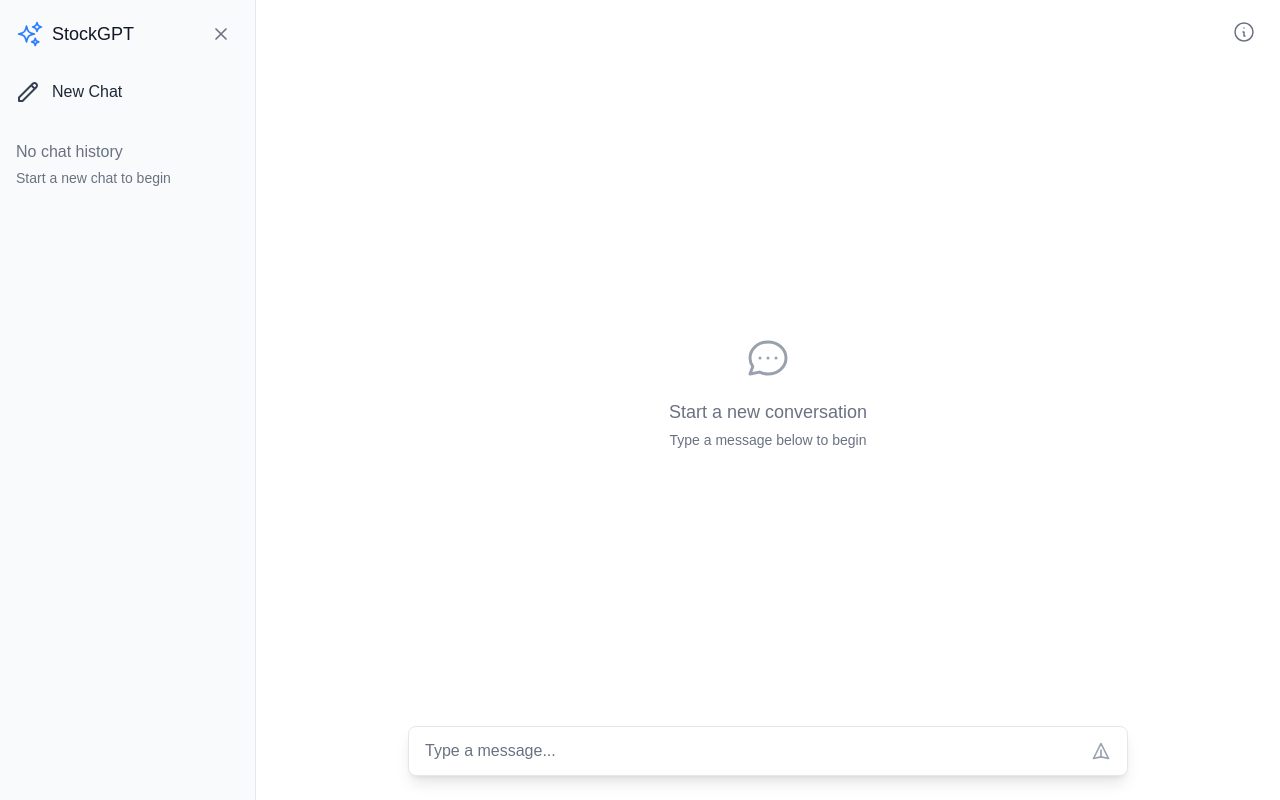
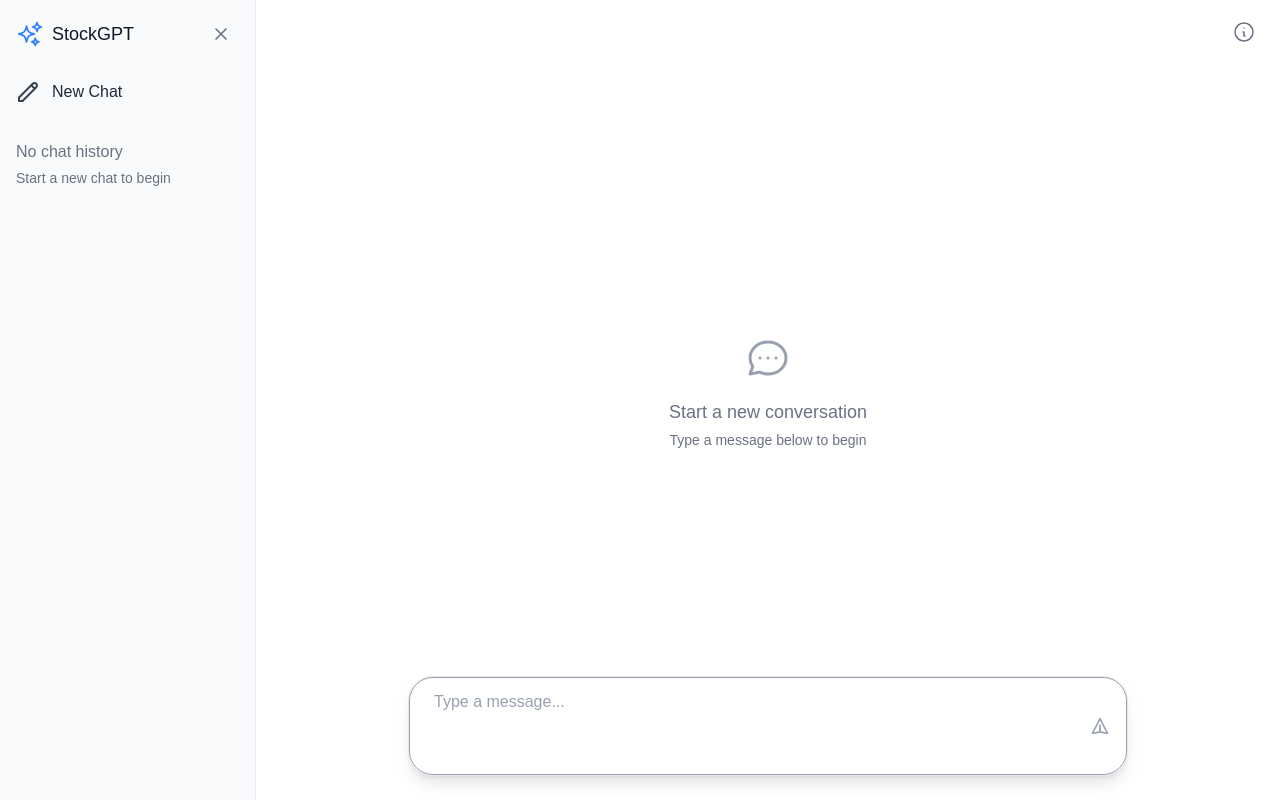
Before and after one commit to quocld/stock-ai-1.0, a Next.js app: page / in a window 1280 px wide. Built offline with nearby package versions, Linux system fonts and the light colour scheme.

Commit message:
feature: improve chat UI

```diff
--- a/src/components/ChatInput.tsx
+++ b/src/components/ChatInput.tsx
@@ -42,7 +42,7 @@ export function ChatInput({ onSendMessage, isLoading, onCancel }: ChatInputProps
 
   return (
     <form onSubmit={handleSubmit} className="relative">
-      <div className="relative flex items-center">
+      <div className="relative flex items-center rounded-3xl bg-white/50 dark:bg-gray-800/50 border-[0.5px] border-gray-400 dark:border-gray-700/40">
         <textarea
           ref={textareaRef}
           value={message}
@@ -50,14 +50,18 @@ export function ChatInput({ onSendMessage, isLoading, onCancel }: ChatInputProps
           onKeyDown={handleKeyDown}
           placeholder="Type a message..."
           disabled={isLoading}
-          rows={1}
+          rows={3}
           className={`
-            w-full resize-none rounded-lg
-            bg-transparent text-gray-900 dark:text-gray-100
-            px-4 py-3 pr-24 focus:outline-none
+            w-full resize-none rounded-3xl
+            bg-transparent
+            text-gray-900 dark:text-gray-100
+            px-6 py-3 pr-24
+            focus:outline-none
             disabled:opacity-50 disabled:cursor-not-allowed
-            min-h-[44px] max-h-[200px]
-            placeholder-gray-500 dark:placeholder-gray-400
+            min-h-[56px] max-h-[200px]
+            placeholder-gray-400 dark:placeholder-gray-500
+            text-base font-medium
+            transition-colors duration-200
           `}
         />
         <div className="absolute right-2 flex items-center gap-2">
@@ -65,7 +69,7 @@ export function ChatInput({ onSendMessage, isLoading, onCancel }: ChatInputProps
             <button
               type="button"
               onClick={onCancel}
-              className="p-2 text-gray-500 hover:text-gray-700 dark:text-gray-400 dark:hover:text-gray-200 rounded-lg hover:bg-gray-100 dark:hover:bg-gray-700 transition-colors"
+              className="p-2 text-gray-500 hover:text-gray-700 dark:text-gray-400 dark:hover:text-gray-200 rounded-2xl hover:bg-gray-100 dark:hover:bg-gray-700 transition-colors"
               aria-label="Cancel"
             >
               <svg className="w-5 h-5" fill="none" stroke="currentColor" viewBox="0 0 24 24">
@@ -77,9 +81,9 @@ export function ChatInput({ onSendMessage, isLoading, onCancel }: ChatInputProps
               type="submit"
               disabled={!message.trim() || isLoading}
               className={`
-                p-2 rounded-lg transition-colors
+                p-2 rounded-2xl transition-colors
                 ${message.trim() && !isLoading
-                  ? 'text-blue-500 hover:text-blue-600 hover:bg-blue-50 dark:text-blue-400 dark:hover:text-blue-300 dark:hover:bg-blue-900/20'
+                  ? 'text-blue-600 hover:text-blue-700 hover:bg-blue-50 dark:text-blue-400 dark:hover:text-blue-300 dark:hover:bg-blue-900/20'
                   : 'text-gray-400 dark:text-gray-500 cursor-not-allowed'
                 }
               `}
--- a/src/components/ChatWindow.tsx
+++ b/src/components/ChatWindow.tsx
@@ -263,7 +263,7 @@ export function ChatWindow({ sessionId, onSessionUpdate }: ChatWindowProps) {
       {/* Input Area - Floating Container */}
       <div className="sticky bottom-0 left-0 right-0 bg-gradient-to-t from-white via-white to-transparent dark:from-gray-900 dark:via-gray-900 pt-4 pb-6">
         <div className="max-w-3xl mx-auto px-4 md:px-6">
-          <div className="bg-white dark:bg-gray-800 rounded-lg border border-gray-200 dark:border-gray-700 shadow-lg">
+          <div className="bg-white dark:bg-gray-800 rounded-3xl border border-gray-200 dark:border-gray-700 shadow-lg">
             <ChatInput
               onSendMessage={handleSendMessage}
               isLoading={isLoading}
--- a/src/components/Header.tsx
+++ b/src/components/Header.tsx
@@ -90,7 +90,7 @@ export function Header({ onToggleSidebar, isSidebarOpen, onNewChat }: HeaderProp
             </svg>
           </button>
           {/* Info Tooltip */}
-          <div className="absolute right-0 -bottom-12 px-2 py-1 bg-gray-900 text-white text-xs rounded opacity-0 group-hover:opacity-100 transition-opacity whitespace-nowrap pointer-events-none z-50">
+          <div className="absolute right-0 -bottom-16 px-2 py-1 bg-gray-900 text-white text-xs rounded opacity-0 group-hover:opacity-100 transition-opacity whitespace-nowrap pointer-events-none z-50">
             <div className="space-y-1">
               <div className="flex items-center gap-1">
                 <span className="text-blue-400">AI:</span>
@@ -100,6 +100,10 @@ export function Header({ onToggleSidebar, isSidebarOpen, onNewChat }: HeaderProp
                 <span className="text-blue-400">Data:</span>
                 <span>Yahoo Finance</span>
               </div>
+              <div className="flex items-center gap-1">
+                <span className="text-blue-400">Author:</span>
+                <span>Quoc Le</span>
+              </div>
             </div>
           </div>
         </div>
--- a/src/components/MessageBubble.tsx
+++ b/src/components/MessageBubble.tsx
@@ -48,7 +48,7 @@ export function MessageBubble({ message, isLoading = false }: MessageBubbleProps
       <div className={`flex flex-col gap-1 ${isUser ? 'max-w-[85%] md:max-w-[75%]' : 'max-w-[85%] md:max-w-[75%]'}`}>
         <div
           className={`
-            rounded-2xl px-4 py-2.5 break-words
+            rounded-3xl px-4 py-2.5 break-words
             ${isUser
               ? 'bg-blue-500 text-white'
               : isError
```
